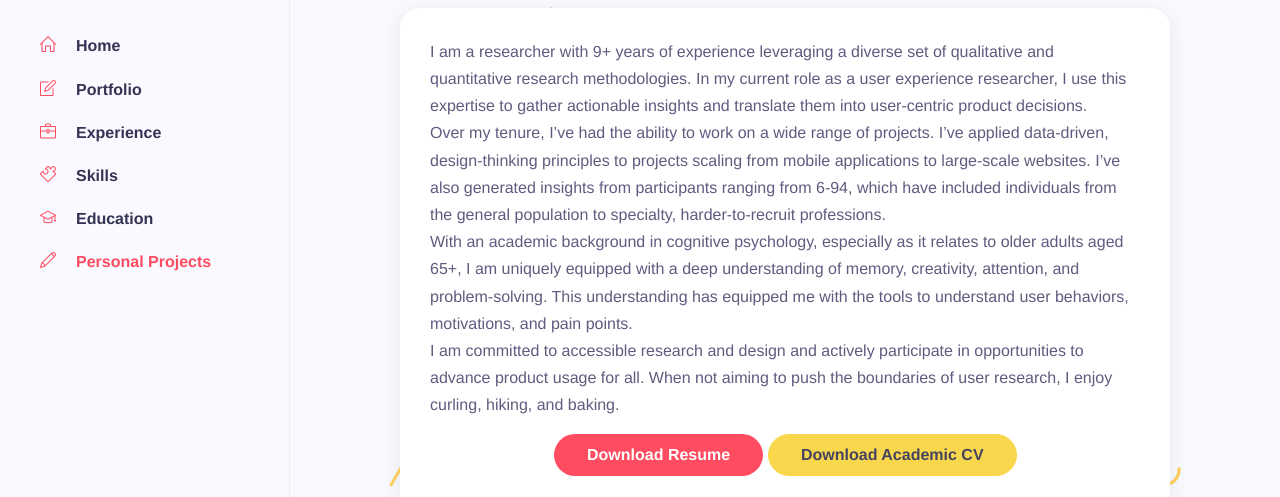
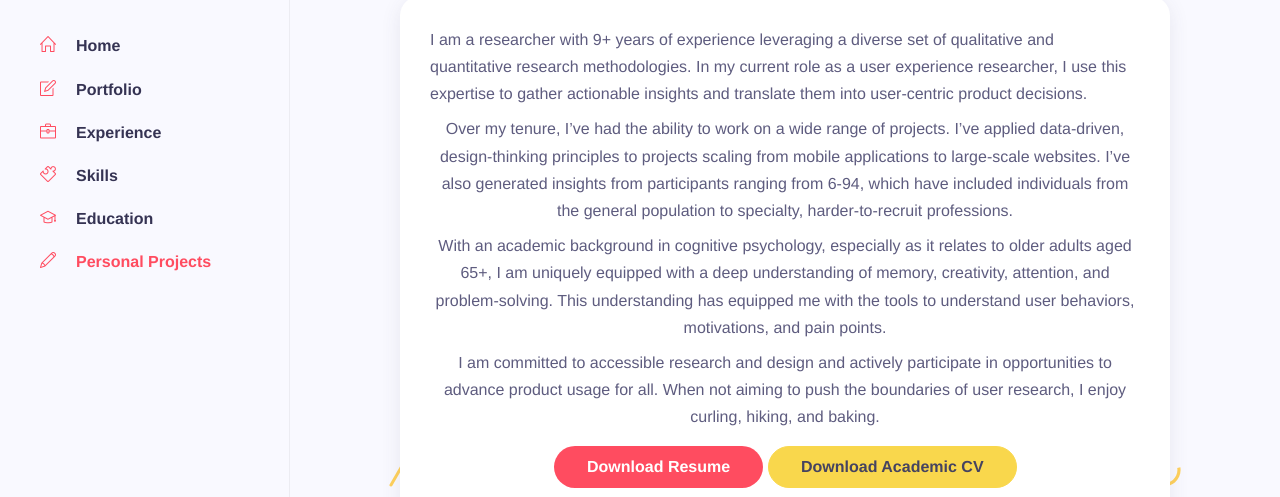
Before and after one commit to CourtneyGerver/CourtneyGerver.github.io, a plain HTML site: page index.html in a window 1280 px wide. Shown: the part 233-730 px from the top of the page. Drawn offline with Linux system fonts and the light colour scheme.

Commit message:
Update index.html

```diff
--- a/index.html
+++ b/index.html
@@ -137,10 +137,10 @@
 						<div class="row">
 							<div class="col-md-12">
 								<!-- about text -->
-								<p style="text-align: left !important;">I am a researcher with 9+ years of experience leveraging a diverse set of qualitative and quantitative research methodologies. In my current role as a user experience researcher, I use this expertise to gather actionable insights and translate them into user-centric product decisions.<br>
-								Over my tenure, I’ve had the ability to work on a wide range of projects. I’ve applied data-driven, design-thinking principles to projects scaling from mobile applications to large-scale websites. I’ve also generated insights from participants ranging from 6-94, which have included individuals from the general population to specialty, harder-to-recruit professions.<br>
-									With an academic background in cognitive psychology, especially as it relates to older adults aged 65+, I am uniquely equipped with a deep understanding of memory,  creativity, attention, and problem-solving. This understanding has equipped me with the tools to understand user behaviors, motivations, and pain points. <br>
-									I am committed to accessible research and design and actively participate in opportunities to advance product usage for all. When not aiming to push the boundaries of user research, I enjoy curling, hiking, and baking.</p>
+								<p class="mb-2" style="text-align: left !important;">I am a researcher with 9+ years of experience leveraging a diverse set of qualitative and quantitative research methodologies. In my current role as a user experience researcher, I use this expertise to gather actionable insights and translate them into user-centric product decisions.</p>
+								<p class="mb-2">Over my tenure, I’ve had the ability to work on a wide range of projects. I’ve applied data-driven, design-thinking principles to projects scaling from mobile applications to large-scale websites. I’ve also generated insights from participants ranging from 6-94, which have included individuals from the general population to specialty, harder-to-recruit professions.</p>
+								<p class="mb-2">With an academic background in cognitive psychology, especially as it relates to older adults aged 65+, I am uniquely equipped with a deep understanding of memory,  creativity, attention, and problem-solving. This understanding has equipped me with the tools to understand user behaviors, motivations, and pain points. </p>
+								<p>I am committed to accessible research and design and actively participate in opportunities to advance product usage for all. When not aiming to push the boundaries of user research, I enjoy curling, hiking, and baking.</p>
 									<div class="mt-3 d-inline">
 										<a href="files/c_gerver_resume.pdf" class="btn btn-default" target="_blank">Download Resume</a>
 									</div>
```
